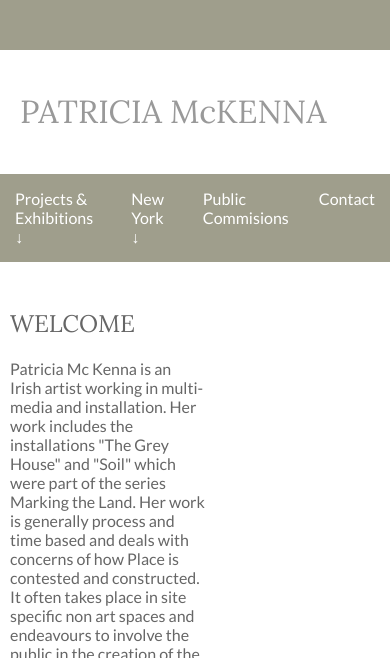
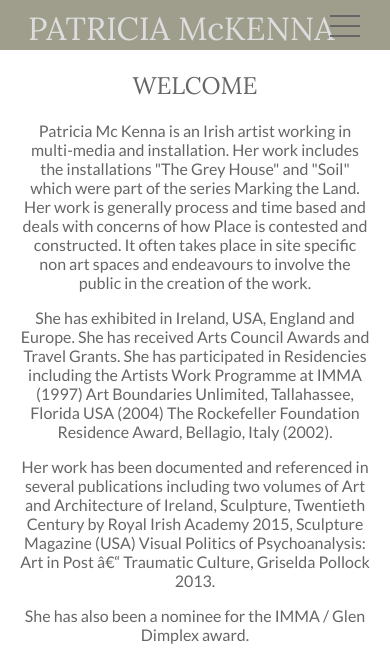
Before and after one commit to gavhanna/patricia-site, a PHP site: page / in a window 390 px wide. Shown: the top 658 px of the page. Run offline with PHP 8.4, Linux system fonts and the light colour scheme; some web fonts are replaced.

Commit message:
now fully responsive

```diff
--- a/css/main.css
+++ b/css/main.css
@@ -355,10 +355,45 @@
   font-family: "Lora", serif;
   font-weight: 400; }
 
+#dropdown-button {
+  position: absolute;
+  top: 11px;
+  right: 30px;
+  height: 30px;
+  width: 30px;
+  display: none;
+  flex-direction: column;
+  justify-content: space-around;
+  cursor: pointer;
+  z-index: 100; }
+  #dropdown-button span {
+    transition: all .2s ease-in-out; }
+  #dropdown-button:hover > span {
+    background: #333;
+    transform: scaleX(1.1); }
+  #dropdown-button.become-x span {
+    transform-origin: center; }
+  #dropdown-button.become-x span:nth-child(2) {
+    opacity: 0; }
+  #dropdown-button.become-x span:nth-child(1) {
+    transform: rotate(45deg) translateY(7.5px) translateX(7.5px); }
+  #dropdown-button.become-x span:nth-child(3) {
+    transform: rotate(-45deg) translateY(-7.5px) translateX(7.5px); }
+  #dropdown-button span {
+    height: 2px;
+    width: 100%;
+    margin: auto;
+    background: #666; }
+  @media (max-width: 650px) {
+    #dropdown-button {
+      display: flex;
+      position: fixed; } }
+
 #content-wrapper {
   max-width: 900px;
   margin: 0 auto;
-  display: flex; }
+  display: flex;
+  margin-bottom: 100px; }
 
 a {
   text-decoration: none;
@@ -448,5 +483,57 @@
   display: flex;
   flex-direction: column;
   justify-content: center;
-  width: 20%;
+  max-width: 30%;
   margin: 0 auto; }
+  .carousel-wrapper .carousel {
+    width: 100%; }
+
+.image img {
+  margin: 0 auto;
+  width: 100%;
+  height: auto; }
+
+footer {
+  margin: 20px auto;
+  width: 100vw;
+  text-align: center; }
+
+@media screen and (max-width: 650px) {
+  .navigation {
+    position: fixed;
+    top: 0;
+    width: 100%;
+    z-index: 99;
+    transition: all .3s ease-in-out;
+    transform: translateY(-500px); }
+    .navigation nav ul {
+      flex-direction: column; }
+  .navigation.open {
+    transform: translateY(0px); }
+  .dropdown-menu {
+    text-align: left;
+    max-width: 50%;
+    left: 50%;
+    top: 0;
+    z-index: 10000000; }
+  #top-bar {
+    position: fixed; }
+  .title h1 {
+    position: fixed;
+    top: 0px;
+    color: #ddd;
+    margin: 8px; }
+  nav ul {
+    padding-left: 0;
+    z-index: 100; }
+  nav ul li:first-child {
+    margin-left: 0; }
+  #content-wrapper {
+    flex-direction: column;
+    text-align: center;
+    width: 95vw; }
+    #content-wrapper .text {
+      max-width: 100%;
+      padding: 0; }
+  .carousel-wrapper {
+    max-width: 50%; } }
--- a/header.html
+++ b/header.html
@@ -1,3 +1,9 @@
+
+<div id="dropdown-button">
+  <span></span>
+  <span></span>
+  <span></span>
+</div>
 
 <div id="top-bar"></div>
 <div class="title">
@@ -8,23 +14,23 @@
     <ul>
       <li class="dropdown">Projects &amp; Exhibitions <span class="arrow">&darr;</span>
         <ul class="dropdown-menu">
-          <li><a href="">First</a></li>
-          <li><a href="">Second</a></li>
-          <li><a href="">Third</a></li>
-          <li><a href="">Fourth</a></li>
+          <li class="nav-item"><a href="">First</a></li>
+          <li class="nav-item"><a href="">Second</a></li>
+          <li class="nav-item"><a href="">Third</a></li>
+          <li class="nav-item"><a href="">Fourth</a></li>
         </ul>
       </li>
       <li class="dropdown">New York
         <span class="arrow">&darr;</span>
         <ul class="dropdown-menu">
-          <li><a href="">First</a></li>
-          <li><a href="">Second</a></li>
-          <li><a href="">Third</a></li>
-          <li><a href="">Fourth</a></li>
+          <li class="nav-item"><a href="">First</a></li>
+          <li class="nav-item"><a href="">Second</a></li>
+          <li class="nav-item"><a href="">Third</a></li>
+          <li class="nav-item"><a href="">Fourth</a></li>
         </ul>
       </li>
-      <li><a href="">Public Commisions</a></li>
-      <li><a href="">Contact</a></li>
+      <li class="nav-item"><a href="">Public Commisions</a></li>
+      <li class="nav-item"><a href="">Contact</a></li>
     </ul>
   </nav>
 </div>
--- a/index.html
+++ b/index.html
@@ -44,12 +44,13 @@
       </div>
       <div class="carousel-wrapper">
         <div class="carousel">
-          <div class="image"><img src="http://fillmurray.com/200/200" alt=""></div>
-          <div class="image"><img src="http://fillmurray.com/202/200" alt=""></div>
-          <div class="image"><img src="http://fillmurray.com/200/201" alt=""></div>
+          <div class="image"><img src="img/Beacon_01.jpg" alt=""></div>
+          <div class="image"><img src="img/Beacon_02.jpg" alt=""></div>
+          <div class="image"><img src="img/Beacon_03.jpg" alt=""></div>
         </div>
       </div>
     </div>
+    <footer>&copy; Patricia McKenna 2016/2017</footer>
 
     <!-- <script src="//ajax.googleapis.com/ajax/libs/jquery/1.11.2/jquery.min.js"></script>
     <script>window.jQuery || document.write('<script src="js/vendor/jquery-1.11.2.min.js"><\/script>')</script> -->
--- a/js/main.js
+++ b/js/main.js
@@ -5,10 +5,21 @@
     console.log("this");
   });
 
+  $("#dropdown-button").on("click", function(){
+		$(this).toggleClass("become-x");
+		$(".navigation").toggleClass("open");
+	});
+
+	$(".nav-item").on("click", function(){
+		$(".navigation").toggleClass("open");
+		$("#dropdown-button").toggleClass("become-x");
+	});
+
   $(".carousel").slick({
     autoplay: true,
     fade: true,
-    speed: 1900
+    speed: 1900,
+    arrows: false
   });
 
 })();
--- a/scss/main.scss
+++ b/scss/main.scss
@@ -18,12 +18,59 @@
   font-weight: 400;
 }
 
+// dropdown button
+#dropdown-button {
+  position: absolute;
+  top: 11px;
+  right: 30px;
+  height: 30px;
+  width: 30px;
+  display: none;
+  flex-direction: column;
+  justify-content: space-around;
+  cursor: pointer;
+  z-index: 100;
+  span {
+    transition: all .2s ease-in-out;
+  }
+  &:hover > span {
+    background: #333;
+    transform: scaleX(1.1);
+  }
+  &.become-x {
+    span {
+      transform-origin: center;
+    }
+    span:nth-child(2){
+      opacity: 0;
+    }
+    span:nth-child(1) {
+      transform: rotate(45deg) translateY(7.5px) translateX(7.5px);
+
+    }
+    span:nth-child(3) {
+      transform: rotate(-45deg) translateY(-7.5px) translateX(7.5px)
+    }
+  }
+  span {
+    height: 2px;
+    width: 100%;
+    margin: auto;
+    background: #666;
+  }
+  @media (max-width: 650px) {
+    display: flex;
+    position: fixed;
+  }
+}
+
 
 
 #content-wrapper {
   max-width: 900px;
   margin: 0 auto;
   display: flex;
+  margin-bottom: 100px;
 }
 a {
   text-decoration: none;
@@ -137,6 +184,82 @@
   display: flex;
   flex-direction: column;
   justify-content: center;
-  width: 20%;
+  max-width: 30%;
   margin: 0 auto;
+  .carousel {
+    width: 100%;
+  }
 }
+
+.image img {
+  margin: 0 auto;
+  width: 100%;
+  height: auto;
+}
+
+footer {
+  margin: 20px auto;
+  width: 100vw;
+  text-align: center;
+}
+
+@media screen and (max-width: 650px) {
+
+  .navigation {
+    position: fixed;
+    top: 0;
+    width: 100%;
+    z-index: 99;
+    transition: all .3s ease-in-out;
+    transform: translateY(-500px);
+    nav ul {
+      flex-direction: column;
+    }
+  }
+
+  .navigation.open {
+    transform: translateY(0px);
+  }
+
+  .dropdown-menu {
+    text-align: left;
+    max-width: 50%;
+    left: 50%;
+    top: 0;
+    z-index: 10000000;
+  }
+
+  #top-bar {
+    position: fixed;
+  }
+
+  .title h1 {
+    position: fixed;
+    top: 0px;
+    color: #ddd;
+    margin: 8px;
+  }
+
+ nav ul {
+   padding-left: 0;
+   z-index: 100;
+ }
+  nav ul li:first-child {
+    margin-left: 0;
+  }
+
+  #content-wrapper {
+    flex-direction: column;
+    text-align: center;
+    width: 95vw;
+    .text {
+      max-width: 100%;
+      padding: 0;
+    }
+  }
+
+  .carousel-wrapper {
+    max-width: 50%;
+  }
+
+}
```
Also changed, not shown: img/Beacon_01.jpg (added), img/Beacon_02.jpg (added), img/Beacon_03.jpg (added), 3 other files.
